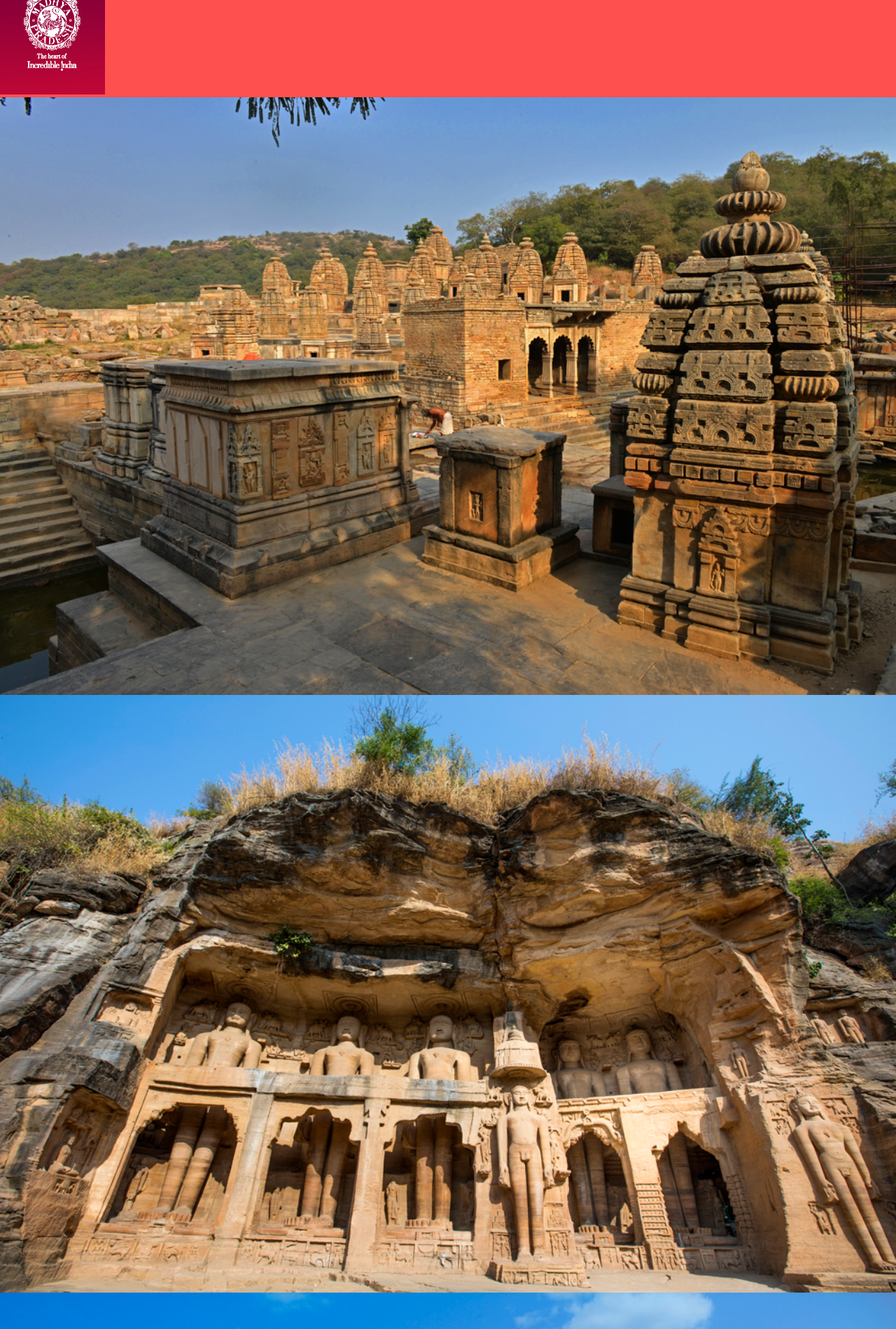
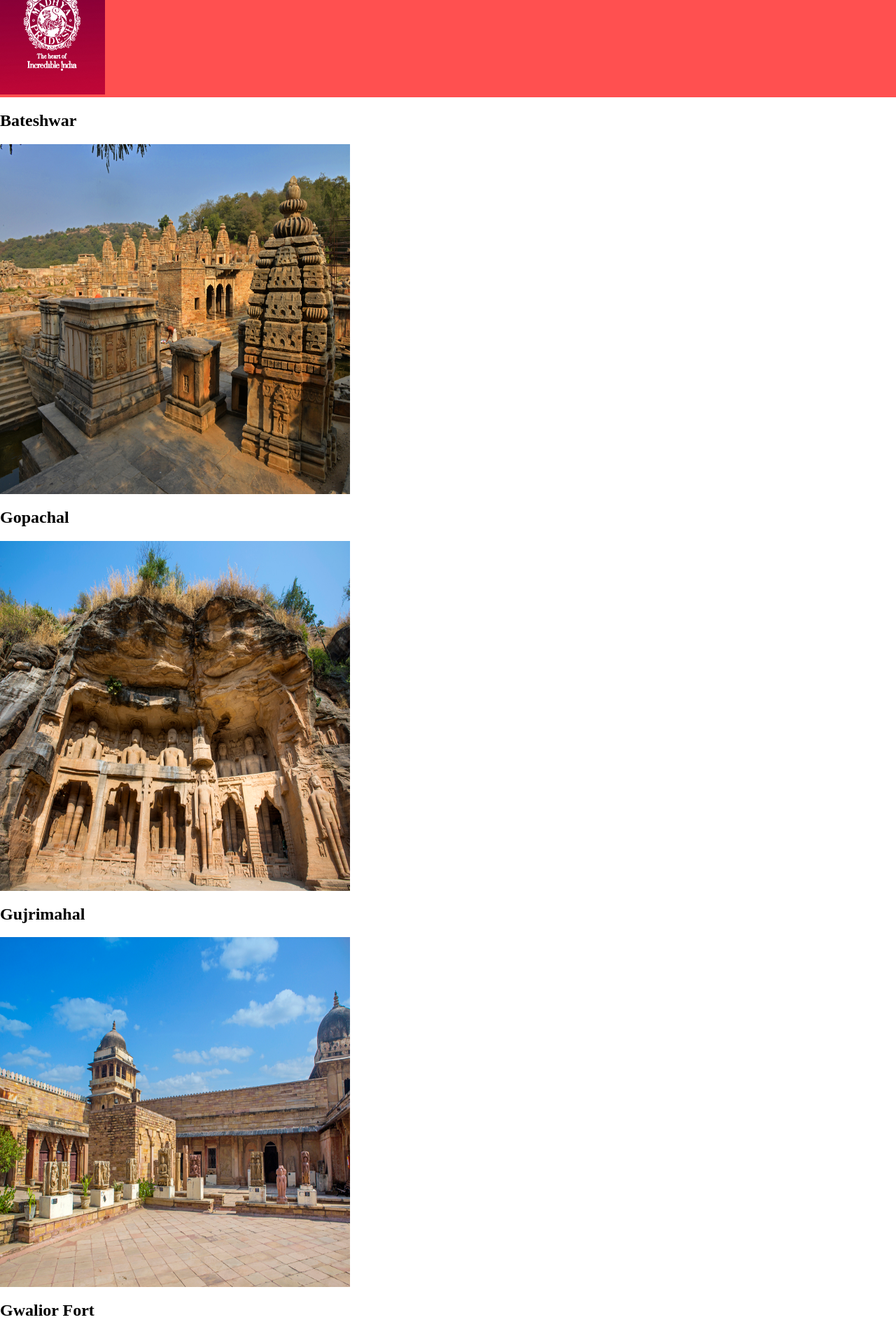
Before and after one commit to chetan-v/tourism, a plain HTML site: page gallary.html in a window 1280 px wide. Shown: the part 65-1964 px from the top of the page at 70% size. Drawn offline with Linux system fonts and the light colour scheme.

Commit message:
Changing something

```diff
--- a/gallary.html
+++ b/gallary.html
@@ -12,7 +12,7 @@
         <nav class="navbar">
             <ul>
                 <li><img src="photos/logo.png" alt="logo"></li>
-                <li><a href="#">Home</a></li>
+                <li><a href="index.html">Home</a></li>
                 <li><a href="#">Heritage</a></li>
                 <li><a href="#">Hotel Booking</a></li>
                 <li><a href="gallary.html">Gallery</a></li>
@@ -24,17 +24,28 @@
 
     </header>
     <section class="middle">
-
-<img width="100%" src="photos\Bateshwar.jpeg" alt="Bateshwar">
+<div photoGallery>
+    <h1>Bateshwar</h1>
+    <img width="500px" height="500px" src="photos\Bateshwar.jpeg" alt="Bateshwar">
+</div>
 
 
-<img width="100%"src="photos\Gopachal.jpg" alt="gopachal">
+<div photoGallery>
+    <h1 font="3">Gopachal</h1>
+    <img width="500px" height="500px"src="photos\Gopachal.jpg" alt="gopachal">
+</div>
+
+<div photoGallery>
+    <h1>Gujrimahal</h1>
+    <img width="500px" height="500px"src="photos\Gujari Mahal.jpg" alt="gujrimahal">
+</div>
+
+<div photoGallery>
+    <h1>Gwalior Fort</h1>
+    <img width="500px" height="500px" src="photos\Gwalior fort.jpg" alt="fort">
+</div>
 
 
-<img width="100%"src="photos\Gujari Mahal.jpg" alt="Bateshwar">
-
-
-<img width="100%"src="photos\Gwalior fort.jpg" alt="Bateshwar">
 
     </section>
     <section class="footer"></section>
--- a/styles.css
+++ b/styles.css
@@ -40,3 +40,6 @@ nav ul li a:hover {
 .bottom{
 
 }
+.middle{
+
+}
```
Also changed, not shown: index.html (+4 -1 lines).
